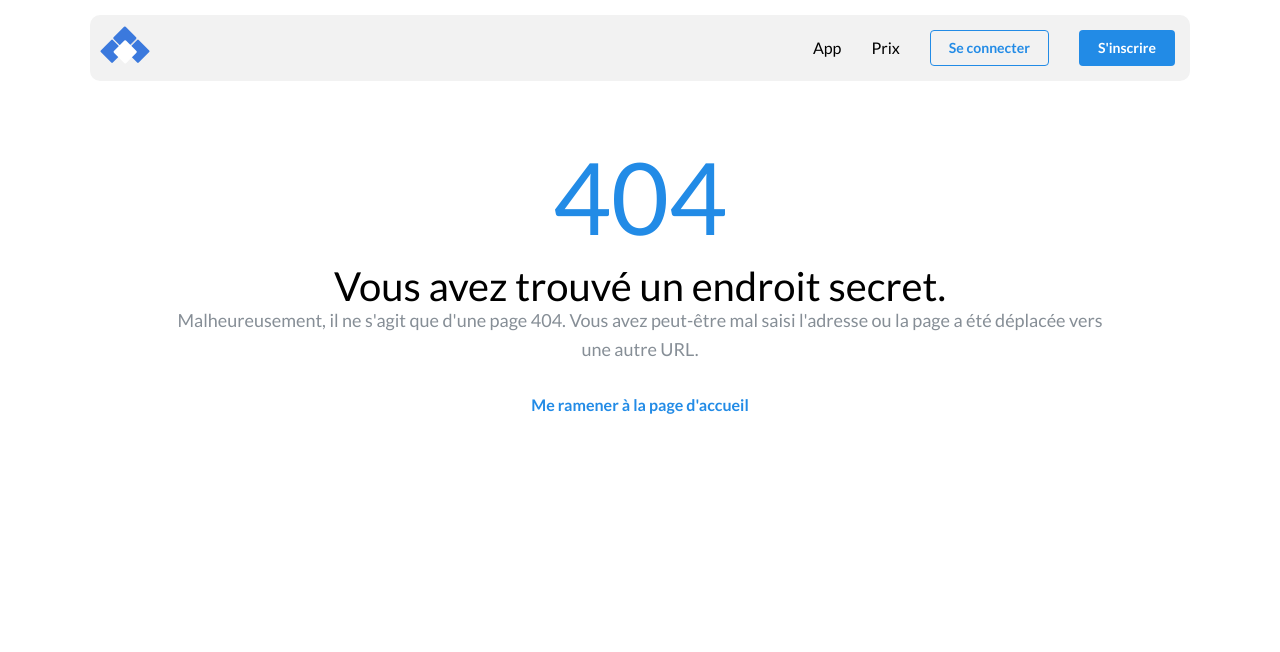
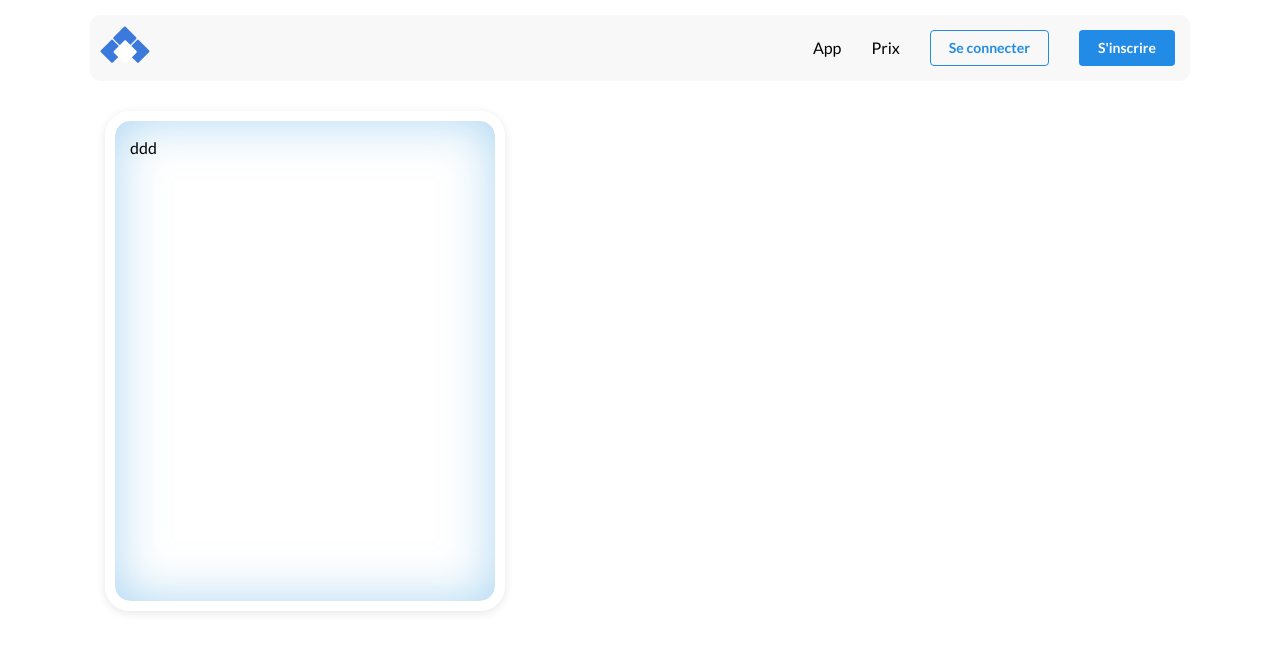
Before and after one commit to AlertnGo/alertngo, a Next.js app: page /editqr in a window 1280 px wide. Before the commit this address had no page. Shown: the top 652 px of the page. Built offline with nearby package versions, Linux system fonts and the light colour scheme.

Commit message:
Add EditQr component and styles

```diff
--- /dev/null
+++ b/pages/editqr.js
@@ -0,0 +1,11 @@
+import styles from "./editqr.module.scss";
+
+export default function EditQr() {
+  return (
+    <main>
+      <section>
+        <div className={styles.qrcode}>ddd</div>
+      </section>
+    </main>
+  );
+}
--- /dev/null
+++ b/pages/editqr.module.scss
@@ -0,0 +1,13 @@
+.qrcode {
+  height: 500px;
+  width: 400px;
+  background: var(--lightgray);
+  border: 10px solid white;
+  border-radius: 25px;
+  box-shadow: rgba(black, 0.1) 0 2px 10px,
+    inset rgba(rgb(90, 173, 229), 0.5) 0 0 50px;
+  padding: var(--gap);
+}
+
+@media (max-width: 900px) {
+}
--- a/pages/globals.scss
+++ b/pages/globals.scss
@@ -7,7 +7,7 @@
   --foreground: #ffffff;
   --maincolor: #218be6;
   --white: #fafafa;
-  --lightwhite: #f2f2f2;
+  --lightwhite: #f2f2f290;
   --black: #000000;
 }
 
--- a/pages/mainComponents/code.js
+++ b/pages/mainComponents/code.js
@@ -1,11 +1,10 @@
 import { Card, Text, Button, Group } from "@mantine/core";
-import { IconShare } from "@tabler/icons-react";
 import styles from "./mainStyle.module.scss";
 
 export default function Code(props) {
   return (
     <Card
-      shadow="sm"
+      shadow="xs"
       padding="lg"
       radius="md"
       withBorder
@@ -26,7 +25,7 @@ export default function Code(props) {
         </Text>
       </Group>
 
-      <Button variant="outline" color="blue" radius="md" mt={5}>
+      <Button size="md" variant="white" color="blue" mt={5}>
         Modifier
       </Button>
     </Card>
```
Also changed, not shown: pages/mainComponents/mainUser.js (+6 -4 lines).
